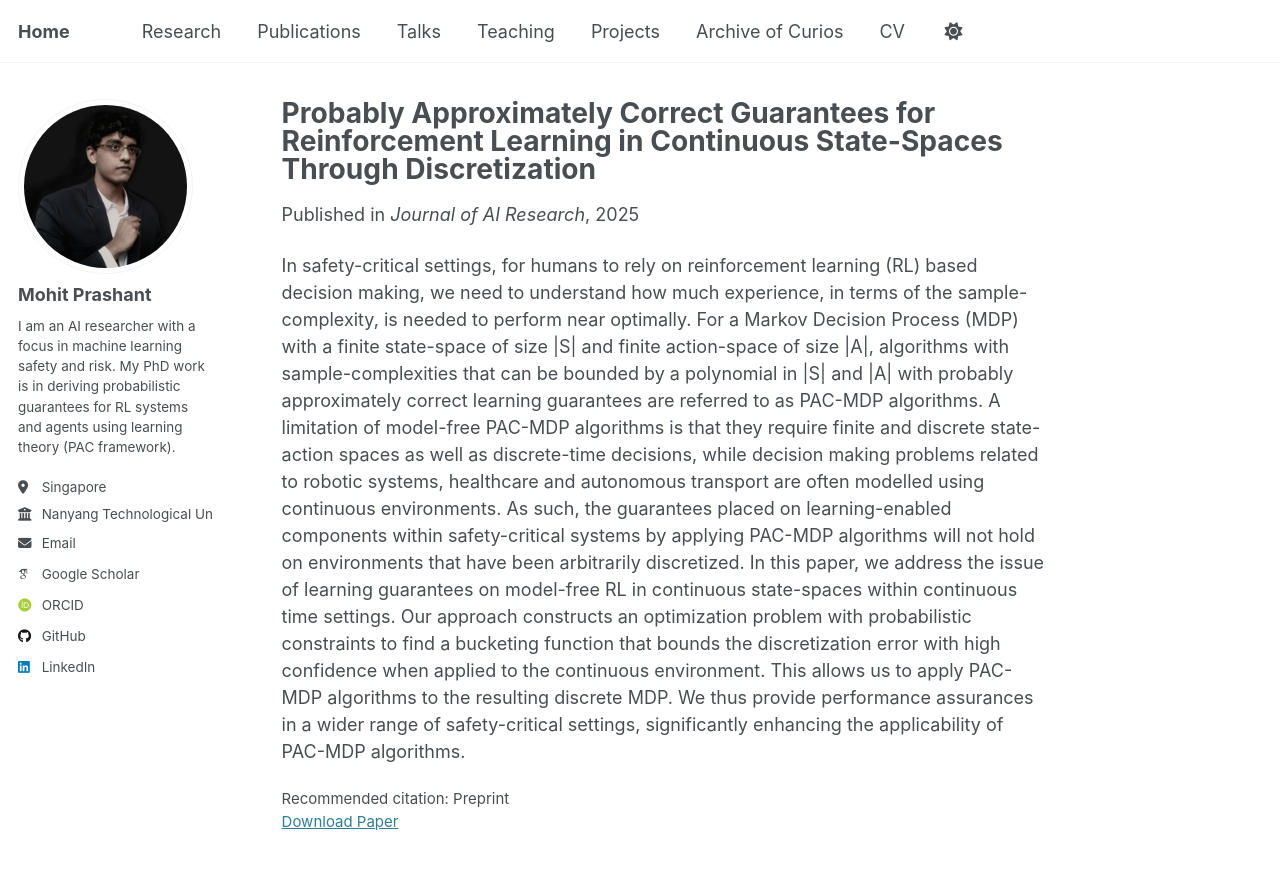
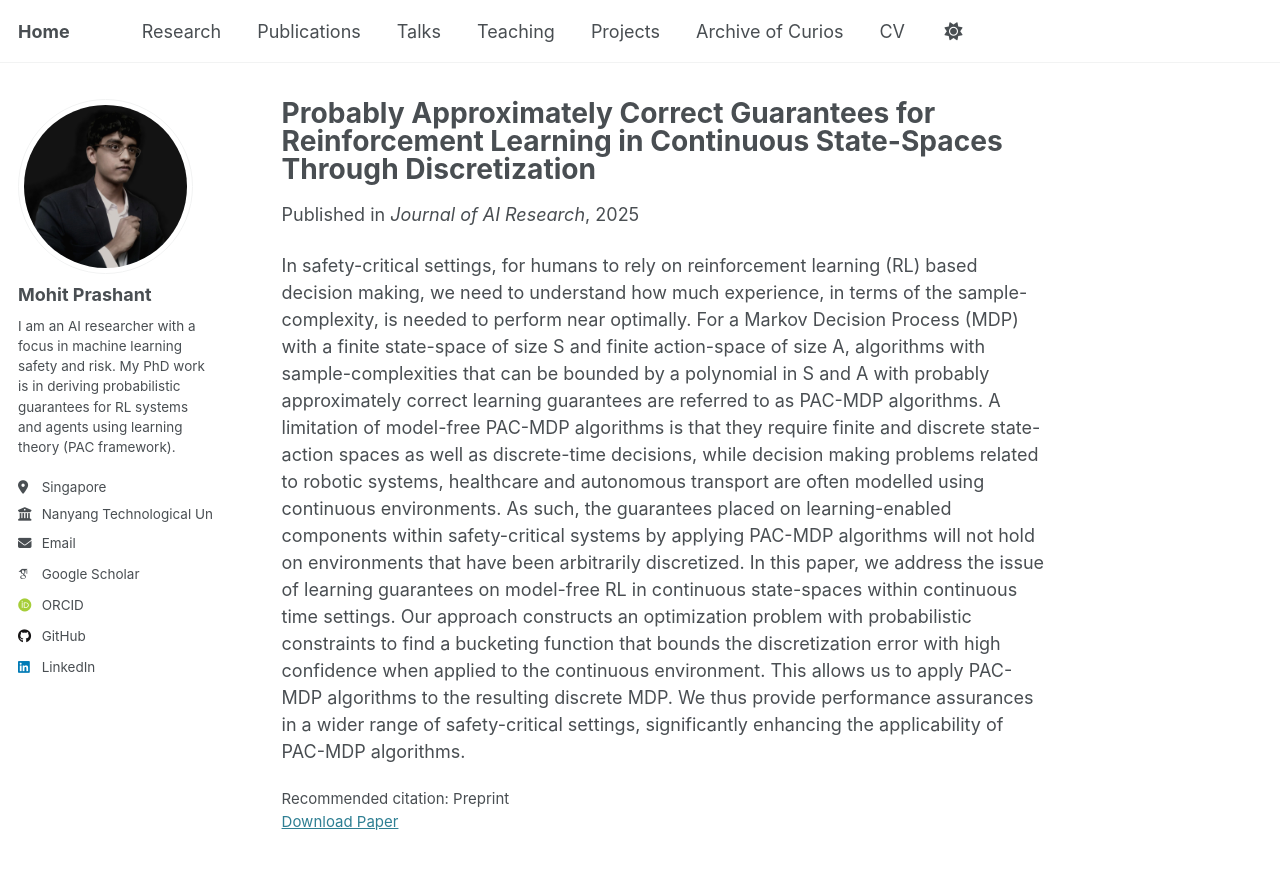
Before and after one commit to mohitprashant/mohitprashant.github.io, a Jekyll site: the page built from _publications/2025-08-01-Discrete.md, in a window 1280 px wide and 900 px high. Shown: the top 869 px of the window. Built offline with Jekyll 4.4.1, drawn with Linux system fonts in a browser that asks for light colours; some web fonts are replaced.

Commit message:
Update 2025-08-01-Discrete.md

```diff
--- a/_publications/2025-08-01-Discrete.md
+++ b/_publications/2025-08-01-Discrete.md
@@ -9,5 +9,5 @@ paperurl: 'TBP'
 citation: 'Preprint'
 ---
 
-In safety-critical settings, for humans to rely on reinforcement learning (RL) based decision making, we need to understand how much experience, in terms of the sample-complexity, is needed to perform near optimally. For a Markov Decision Process (MDP) with a finite state-space of size |S| and finite action-space of size |A|, algorithms with sample-complexities that can be bounded by a polynomial in |S| and |A| with probably approximately correct learning guarantees are referred to as PAC-MDP algorithms. A limitation of model-free PAC-MDP algorithms is that they require finite and discrete state-action spaces as well as discrete-time decisions, while decision making problems related to robotic systems, healthcare and autonomous transport are often modelled using continuous environments. As such, the guarantees placed on learning-enabled components within safety-critical systems by applying PAC-MDP algorithms will not hold on environments that have been arbitrarily discretized.
+In safety-critical settings, for humans to rely on reinforcement learning (RL) based decision making, we need to understand how much experience, in terms of the sample-complexity, is needed to perform near optimally. For a Markov Decision Process (MDP) with a finite state-space of size S and finite action-space of size A, algorithms with sample-complexities that can be bounded by a polynomial in S and A with probably approximately correct learning guarantees are referred to as PAC-MDP algorithms. A limitation of model-free PAC-MDP algorithms is that they require finite and discrete state-action spaces as well as discrete-time decisions, while decision making problems related to robotic systems, healthcare and autonomous transport are often modelled using continuous environments. As such, the guarantees placed on learning-enabled components within safety-critical systems by applying PAC-MDP algorithms will not hold on environments that have been arbitrarily discretized.
 In this paper, we address the issue of learning guarantees on model-free RL in continuous state-spaces within continuous time settings. Our approach constructs an optimization problem with probabilistic constraints to find a bucketing function that bounds the discretization error with high confidence when applied to the continuous environment. This allows us to apply PAC-MDP algorithms to the resulting discrete MDP. We thus provide performance assurances in a wider range of safety-critical settings, significantly enhancing the applicability of PAC-MDP algorithms.
```
